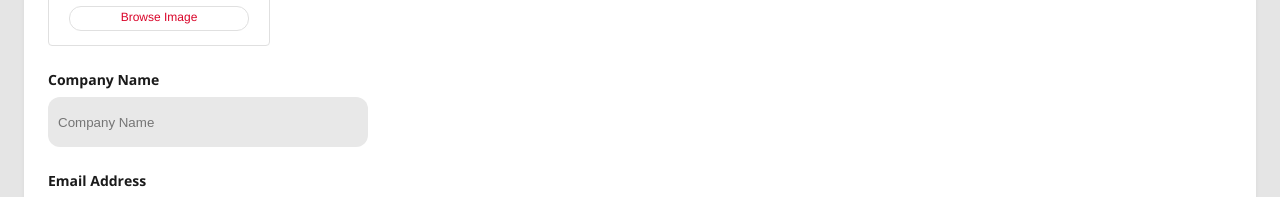
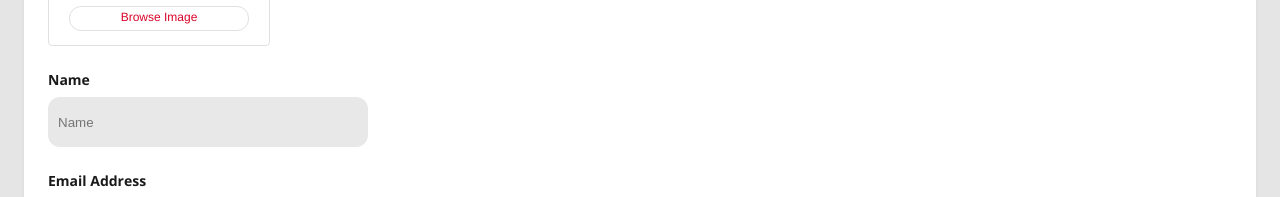
Before and after one commit to ashwini-karke/MicroBank, a React (Create React App) app: page /EditProfile in a window 1280 px wide. Shown: the part 386-583 px from the top of the page. Built offline with nearby package versions, Linux system fonts and the light colour scheme.

Commit message:
Update index.tsx

```diff
--- a/src/Components/EditProfile/index.tsx
+++ b/src/Components/EditProfile/index.tsx
@@ -15,7 +15,7 @@ interface fields {
 }
 const editableFields: fields[] = [
   {
-    labelName: "Company Name",
+    labelName: "Name",
     type: "text",
     value: "",
     errMsg: "",
@@ -71,6 +71,8 @@ function EditProfile(props: any) {
     // const password = props.userData[2];
     // const id = props.userData[3];
     const updatedPassword = editableFields[3].value;
+    const updatedEmail = editableFields[1].value;
+    const updatedName = editableFields[0].value;
 
     if (
       editableFields[0].value === "" &&
@@ -110,7 +112,7 @@ function EditProfile(props: any) {
       editableFields[3].value !== "" &&
       editableFields[4].value !== ""
     ) {
-      changePassword(username, email, updatedPassword, userId);
+      changePassword(updatedName, updatedEmail, updatedPassword, userId);
       navigate("/Dashboard");
     } else {
       editableFields.forEach((e) => {
```
